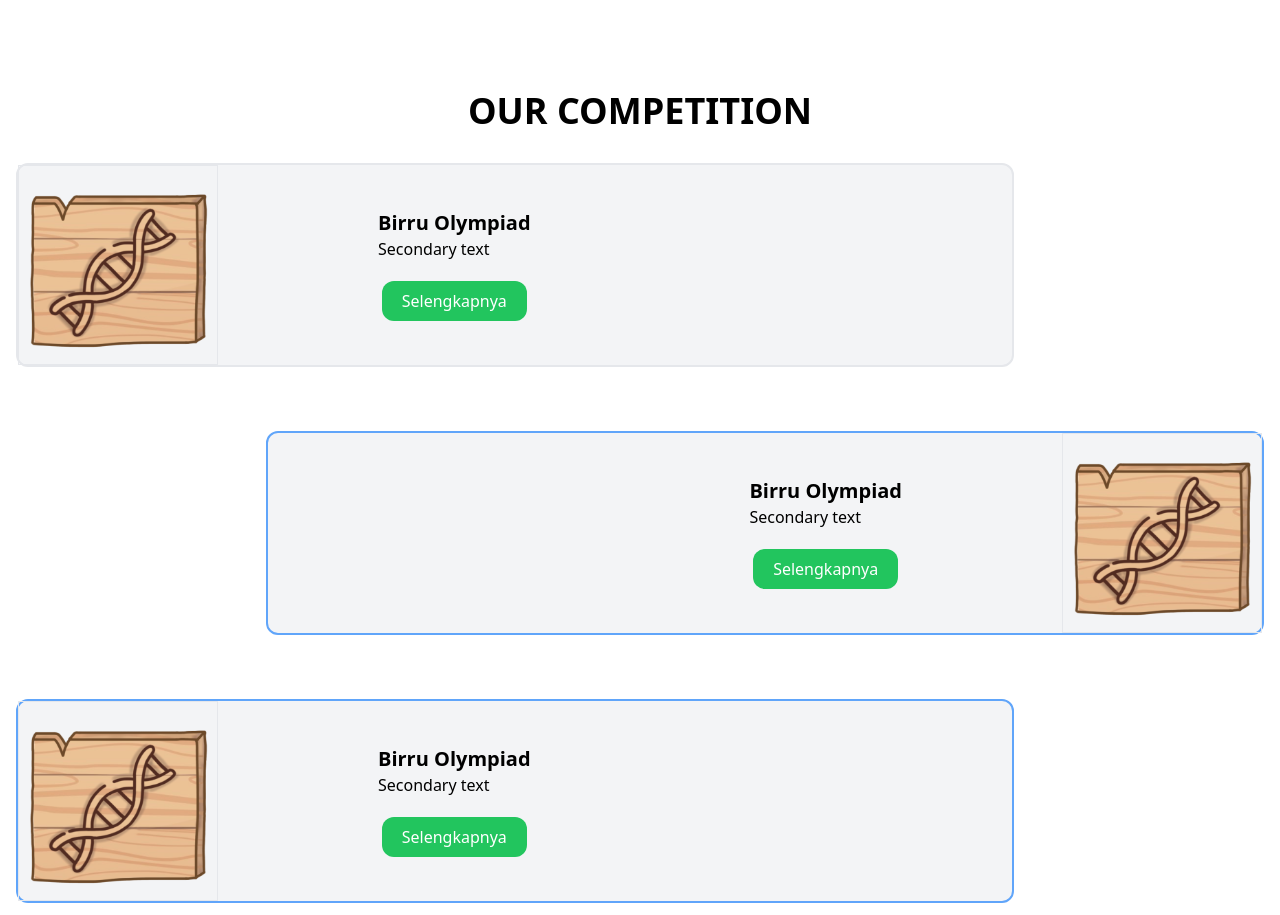
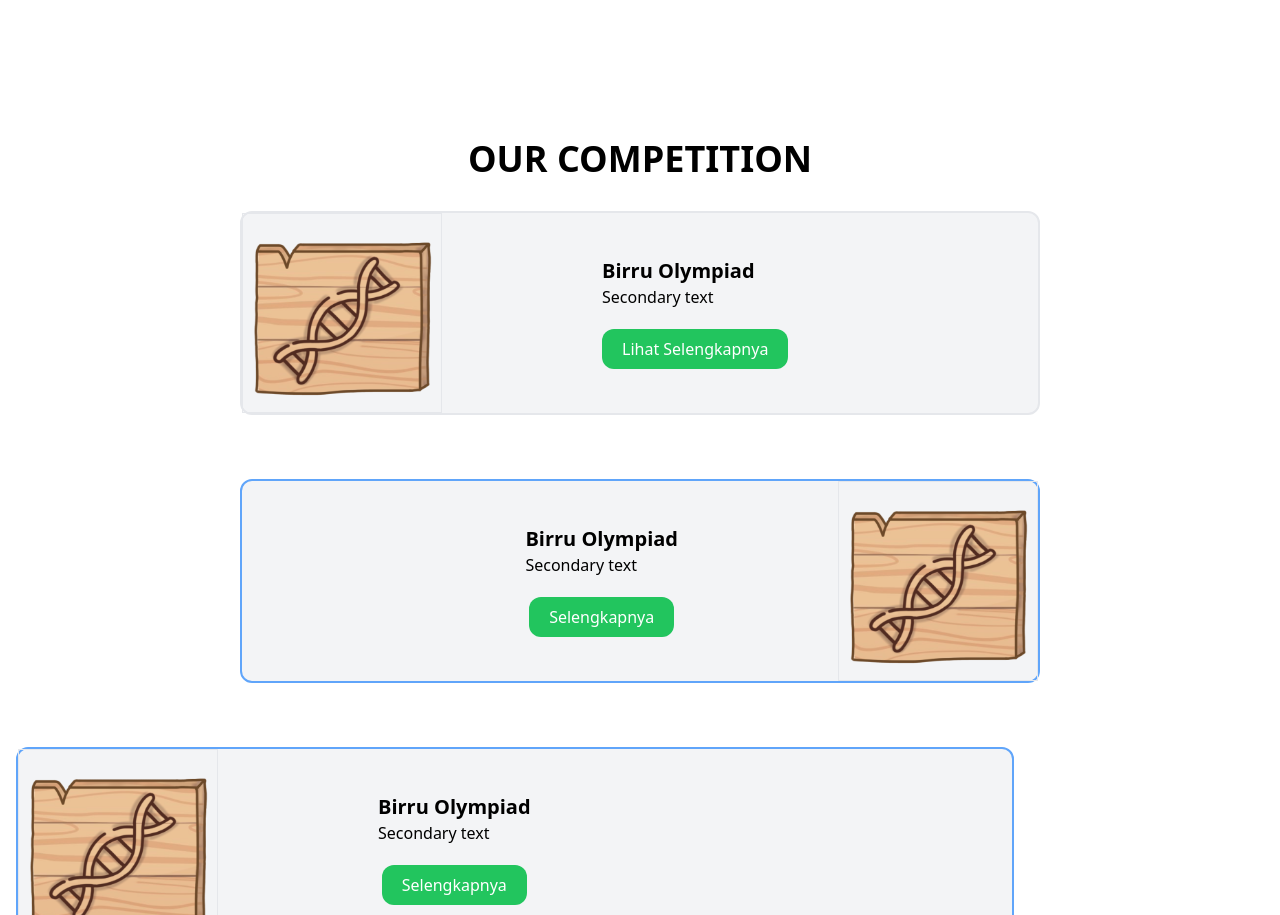
Before and after one commit to gokuhanma/Batik-Birru13, a website: page index.html in a window 1280 px wide. Shown: the part 2380-3295 px from the top of the page. Drawn offline with nearby package versions, Linux system fonts and the light colour scheme.

Commit message:
change layout

```diff
--- a/index.html
+++ b/index.html
@@ -63,8 +63,8 @@
     <section id="Teaser" class="bg-white py-20">
       <div class="w-11/12 md:container mx-auto">
         <h3 class="text-5xl font-bold text-center mb-5">TENTANG BATIK BIRRU 13</h3>
-        <p class="text-center mb-5">Batik Birru 13 membawa tema "Sunlit Serenade" tentunya dengan berbagai lomba yang seru dan menantang. Berbeda dengan Batik Birru 12. Pada tahun ini ada "Event Birru Lingustic" .
-          <br>Dalam kurang lebih 12 tahun acara berlangsung , terdapat lebih dari 2000 participant yang telah ikut serta .
+        <p class="text-center mb-5 px-3 mx-auto max-w-xl">Batik Birru 13 membawa tema "Sunlit Serenade" tentunya dengan berbagai lomba yang seru dan menantang. Berbeda dengan Batik Birru 12. Pada tahun ini ada "Event Birru Lingustic" .
+          Dalam kurang lebih 12 tahun acara berlangsung , terdapat lebih dari 2000 participant yang telah ikut serta .
           <br>Soo LET'S JOIN WITH US AND STAY TUNE FOR THE LATEST INFORMATION!!</p>
         <p class="text-gray-500 text-center mb-5">Berikut Teaser Batik Birru 13</p>
         <div class="flex justify-center">
@@ -107,24 +107,23 @@
     <!--Competition-->
     <div id="Lomba">
       <h1 class="text-4xl font-bold text-center">OUR COMPETITION</h1>
-      <div class="container mx-auto px-4 py-8 flex justify-start">
+      <div class="container mx-auto px-60 py-8 flex justify-start">
         <!--Birru Olympiad-->
-        <div class="flex items-center bg-gray-100 rounded-xl border-2  hover:border-green-400" style="width: 80%;">
+        <div class="flex items-center bg-gray-100 rounded-xl border-2  hover:border-green-400" style="width: 100%;">
             <img src="assets/image/biologi.png" alt="Image Description" class="border" style="width: 200px; height: 200px">
             <div class="ml-40">
                 <h3 class="text-xl font-bold">Birru Olympiad</h3>
                 <p>Secondary text</p>
                 <div class="flex justify-center mt-5">
-                  <a href="#Lomba" class="bg-green-500 text-white py-2 px-5 rounded-xl hover:bg-green-600">Selengkapnya</a>
+                  <a href="#Lomba" class="bg-green-500 text-white py-2 px-5 rounded-xl hover:bg-green-600">Lihat Selengkapnya</a>
                 </div>
             </div>
         </div>
       </div>
     </div>
       <!--Birru Art-->
-      <div class="container mx-auto px-4 py-8 flex justify-end">
-        <!--Birru Olympiad-->
-        <div class="flex flex-row-reverse items-center bg-gray-100 rounded-xl border-2 border-blue-400 hover:border-green-400" style="width: 80%;">
+      <div class="container mx-auto px-60 py-8 flex justify-end">
+        <div class="flex flex-row-reverse items-center bg-gray-100 rounded-xl border-2 border-blue-400 hover:border-green-400" style="width: 100%;">
             <img src="assets/image/biologi.png" alt="Image Description" class="border" style="width: 200px; height: 200px">
             <div class="mr-40">
                 <h3 class="text-xl font-bold">Birru Olympiad</h3>
@@ -138,7 +137,6 @@
 
       <!--Birru Scout-->
       <div class="container mx-auto px-4 py-8 flex justify-start">
-        <!--Birru Olympiad-->
         <div class="flex items-center bg-gray-100 rounded-xl border-2 border-blue-400 hover:border-green-400" style="width: 80%;">
             <img src="assets/image/biologi.png" alt="Image Description" class="border" style="width: 200px; height: 200px">
             <div class="ml-40">
@@ -153,7 +151,6 @@
 
       <!--Birru Linguistic-->
       <div class="container mx-auto px-4 py-8 flex justify-end">
-        <!--Birru Olympiad-->
         <div class="flex flex-row-reverse items-center bg-gray-100 rounded-xl border-2 border-blue-400 hover:border-green-400" style="width: 80%;">
             <img src="assets/image/biologi.png" alt="Image Description" class="border" style="width: 200px; height: 200px">
             <div class="mr-40">
@@ -168,7 +165,6 @@
 
       <!--Romansa Birru-->
       <div class="container mx-auto px-4 py-8 flex justify-start">
-        <!--Birru Olympiad-->
         <div class="flex items-center bg-gray-100 rounded-xl border-2 border-blue-400 hover:border-green-400" style="width: 80%;">
             <img src="assets/image/biologi.png" alt="Image Description" class="border" style="width: 200px; height: 200px;">
             <div class="ml-40">
```
